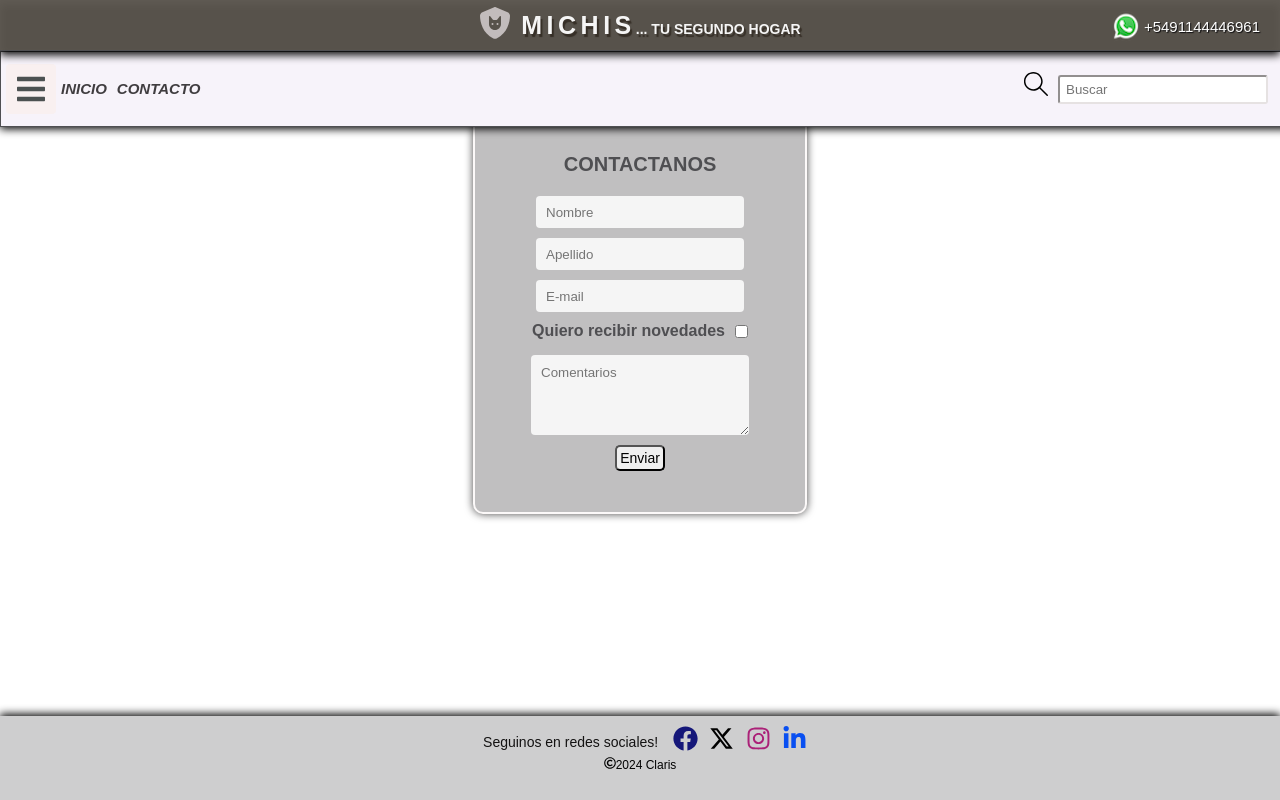
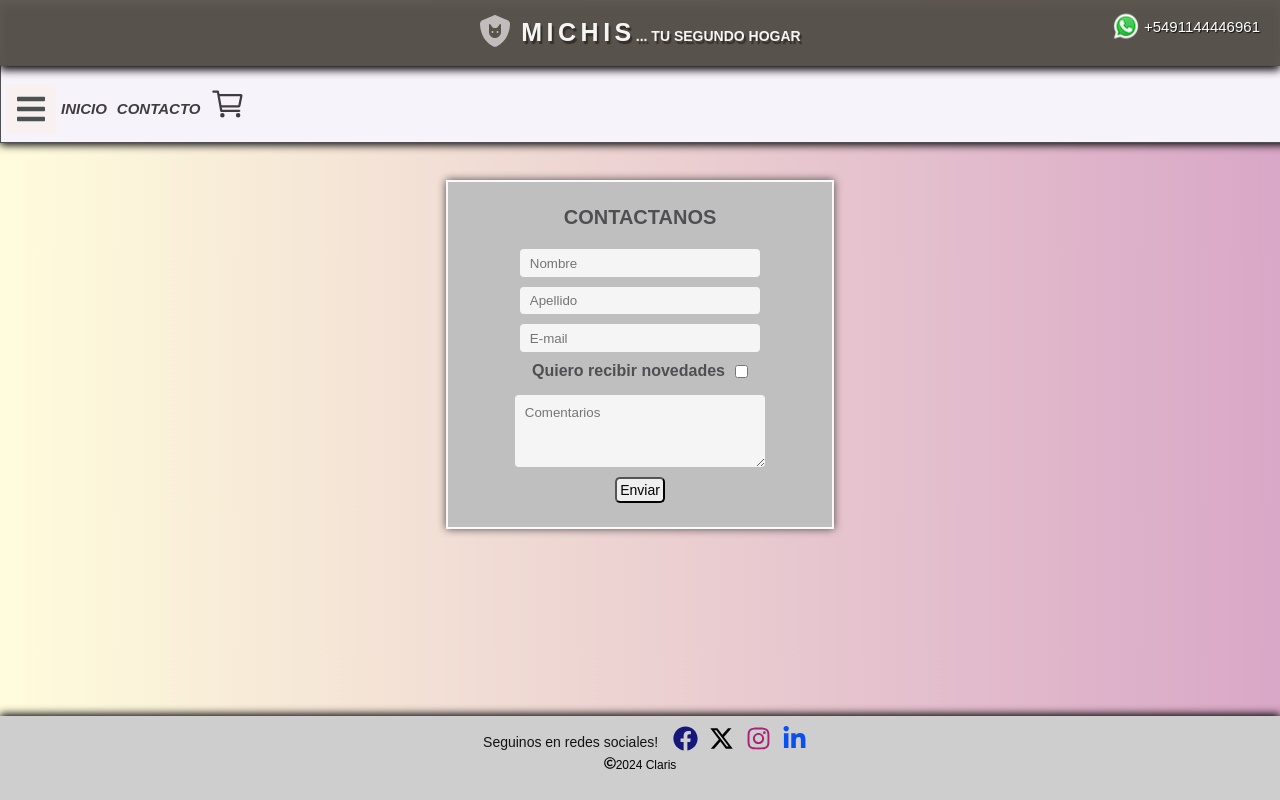
Before and after one commit to holaclaris/michisReact, a React (Create React App) app in the folder michis/: page /Contact in a window 1280 px wide. Built offline with nearby package versions, Linux system fonts and the light colour scheme.

Commit message:
Elimine boton de busqueda y cambios esteticos

```diff
--- a/michis/src/components/App.css
+++ b/michis/src/components/App.css
@@ -8,6 +8,12 @@ body{
     background-size:contain;
     width:100%;
     height:100%;
+    background: #d9a7c7;
+    /* fallback for old browsers */
+    background: -webkit-linear-gradient(to right, #fffcdc, #d9a7c7);
+    /* Chrome 10-25, Safari 5.1-6 */
+    background: linear-gradient(to right, #fffcdc, #d9a7c7); /* W3C, IE 10+/ Edge, Firefox 16+, Chrome 26+, Opera 12+, Safari 7+ */
+
 }
 
 header{
@@ -18,7 +24,7 @@ header{
     align-items:center;
     z-index: 2;
     width: 100%;
-    height: 50px;
+    height: 65px;
     background-color: #5a554ef7;
     border-bottom: 1px solid #4f4f52;
     filter:drop-shadow(0px 4px 4px black);
@@ -79,10 +85,10 @@ transform: scale(1.1);
 nav{
     display:flex;
     flex-direction: column;
-    justify-content: center;
+    justify-content: space-evenly;
     align-items: center;
     line-height:1.8;
-    height:50%;
+    height:45%;
     width: 25%;
     position: fixed;
     top:80px;
@@ -121,6 +127,7 @@ nav button {
 
 .lista{
     list-style-type: none;
+    text-align: center;
 }
 
 .links{
@@ -149,32 +156,23 @@ nav button {
     font-style:italic
 }
 
-div .lupa{
-    font-size: 1.5rem;
-    font-weight: 900;
+#carritoCompras {
+    font-weight: 800;
+    font-size: 36px;
 }
-
-.busqueda{
-    display:none;
-    position:relative;
-}
-
-.busqueda input{
-    border-color:#e6e2e2;
-}
-
-main{
-    height:100%;
-    width:100%;
-    position:relative;
-    display:flex;
+main {
+    height: 100%;
+    width: 100%;
+    position: relative;
+    display: flex;
     flex-direction: column;
     align-content: flex-end;
     justify-content: center;
     flex-wrap: wrap;
-    overflow:hidden;
+    overflow: hidden;
     padding-top: 70px;
-    margin-bottom:90px;
+    padding-bottom: 90px;
+
 
 }
 
@@ -361,6 +359,10 @@ a{
         top:65px;
     }
 
+    main{
+        padding-bottom: 0;
+    }
+
     .card{
         display:none;
     }
@@ -405,8 +407,9 @@ a{
         justify-content: flex-start;
         align-items: center;
         position: fixed;
-        top:51px;
-        height:8%;
+        top:55px;
+        height:7%;
+        padding-top: 25px;
         width:100%;
         border-radius: 0px;
     }
@@ -428,7 +431,7 @@ a{
         flex-direction: row;
         align-content: center;
         align-items: stretch;
-        padding-top: 110px;
+        padding-top: 165px;
     }
 
     .card{
--- a/michis/src/components/Contact.css
+++ b/michis/src/components/Contact.css
@@ -13,8 +13,8 @@ nav {
 }
 
 #formulario {
-    width: 250px;
-    height: 400px;
+    width: 60%;
+    height: 345px;
     display: flex;
     flex-direction: column;
     justify-content: center;
@@ -22,8 +22,9 @@ nav {
     background-color: #c0bfc0;
     border: 2px solid rgb(252, 249, 249);
     filter: drop-shadow(0px 0px 4px rgb(72, 71, 71));
-    border-radius: 10px;
-    margin: 80px 15px;
+    margin-top: 80px;
+    margin-bottom: 125px;
+    margin-right: 15px;
 }
 
 #formulario h2 {
@@ -105,15 +106,24 @@ textarea {
     }
 
     #formulario {
-        margin-top: 110px;
+        margin-top: 165px;
+        width: 50%;
+        margin-right: 0;
     }
 
 }
 
-
-@media(min-width:1200px) {
-
+@media(min-width:700px) {
     #formulario {
-        width: 330px;
+        width: 40%;
     }
 }
+
+@media(min-width:1000px) {
+    #formulario {
+        width: 30%;
+        margin-top: 180px;
+
+
+    }
+}
--- a/michis/src/components/Navbar.js
+++ b/michis/src/components/Navbar.js
@@ -1,13 +1,14 @@
 import { Link } from "react-router-dom";
 import { FaBars } from "react-icons/fa";
-import { SlMagnifier } from "react-icons/sl";
+import { IoCartOutline } from "react-icons/io5";
+
 
 
 function Navbar(){
     return(
         <nav>
             <button className='barras'>
-              <FaBars />
+                <FaBars />
             </button>
             <ul className="lista">
                 <li>
@@ -19,14 +20,9 @@ function Navbar(){
                 </li>
             </ul>
 
-            <div className="busqueda">
-                <p className='lupa'>
-                  <SlMagnifier />
-                </p>
-                <form>
-                    <input type="text" name="busqueda" placeholder="Buscar"/>
-                </form>
-            </div>
+                <div className='carrito'>
+                    <Link to='/Carrito' className='links'> <IoCartOutline id='carritoCompras' /> </Link>
+                </div>
         </nav>
     )
 }
```
